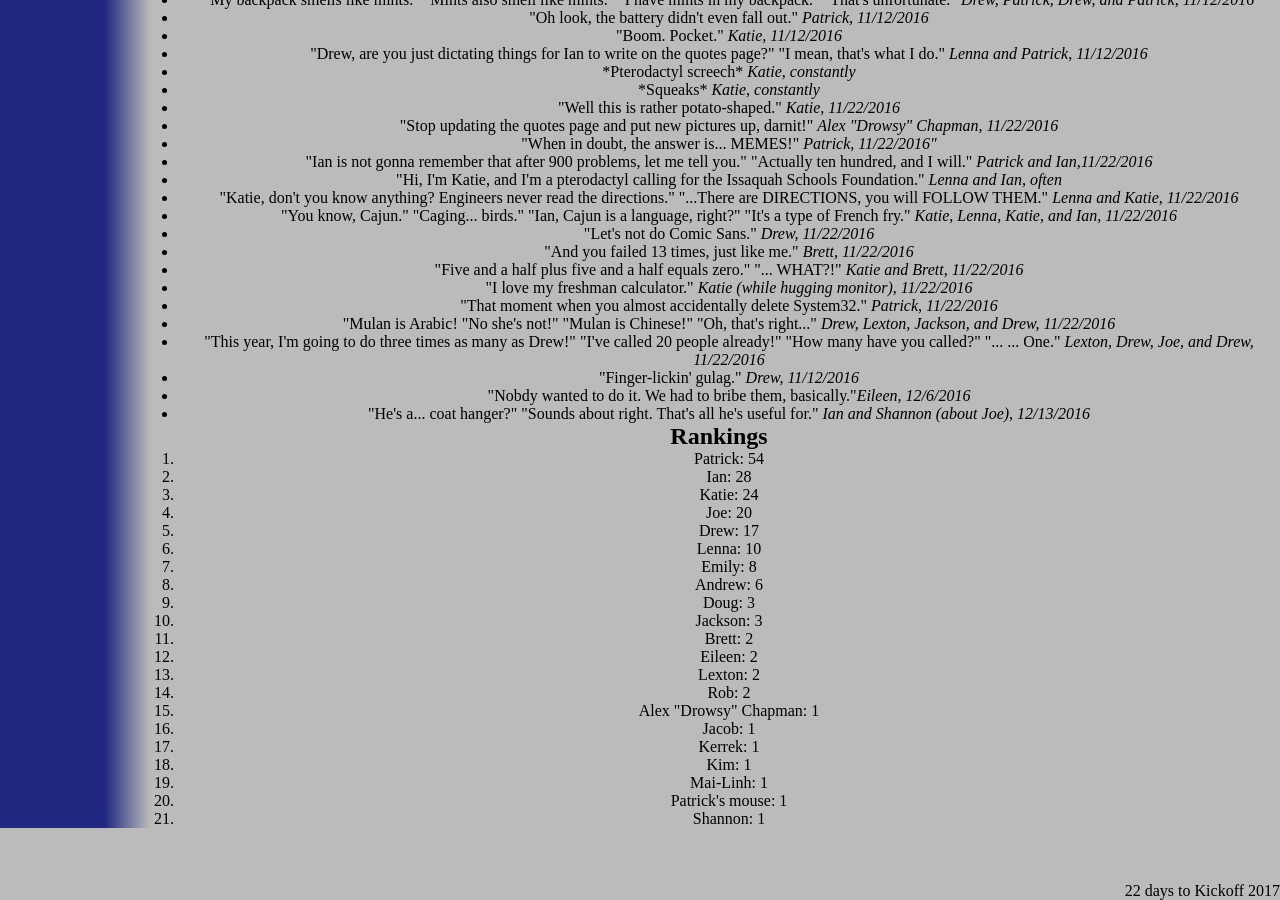
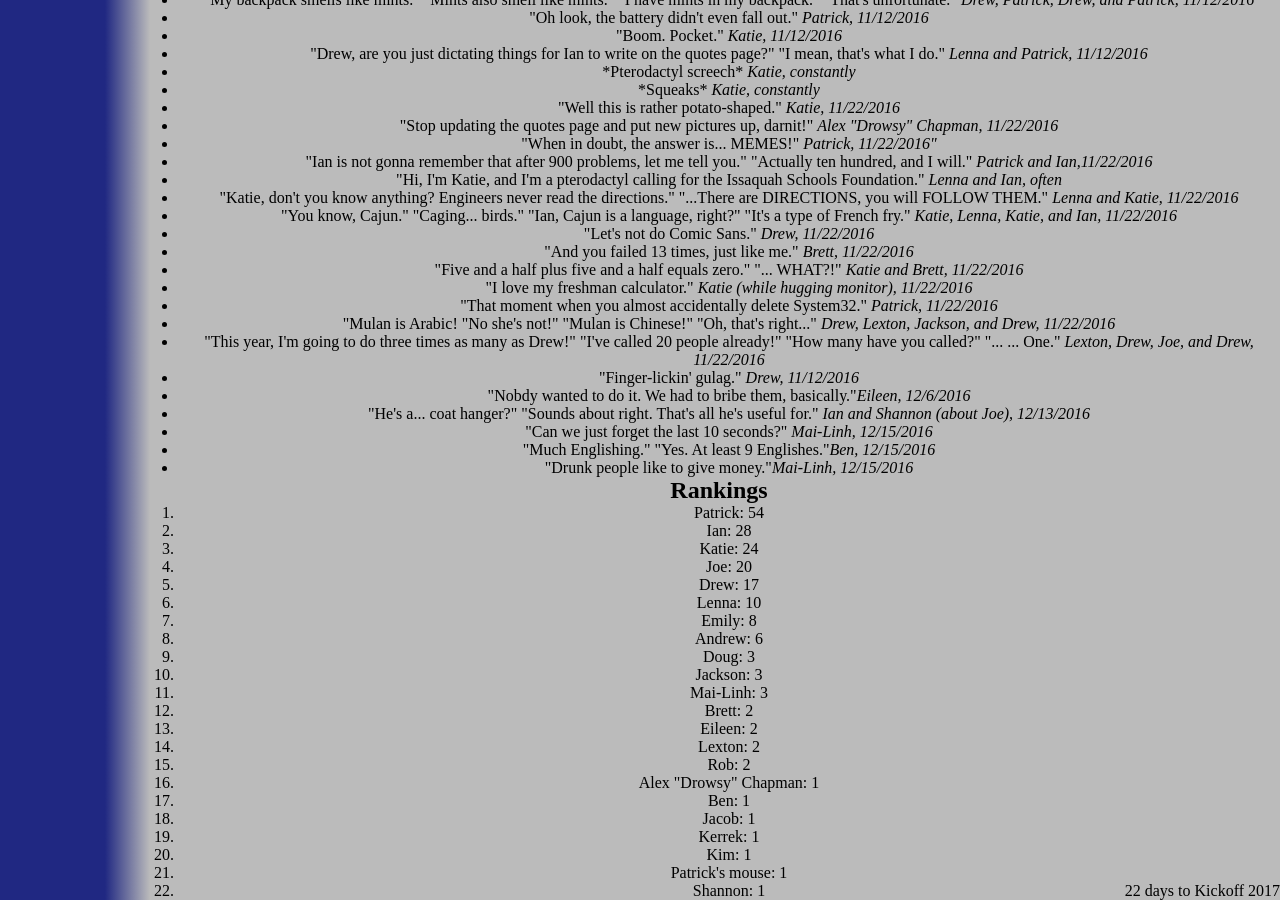
Before and after one commit to katiebugmoon/FRC4131.github.io, a Jekyll site: the page built from media/2017/quotes.html, in a window 1280 px wide and 900 px high, scrolled down 2275 px. Built offline with Jekyll 4.4.1, drawn with Linux system fonts in a browser that asks for light colours; nearby versions of some CDN libraries.

Commit message:
Update quotes.html

```diff
--- a/media/2017/quotes.html
+++ b/media/2017/quotes.html
@@ -142,6 +142,9 @@ title: Build Season 2017 Quotes
 	<li>"Finger-lickin' gulag." <i> Drew, 11/12/2016</i></li>
 	<li>"Nobdy wanted to do it. We had to bribe them, basically."<i>Eileen, 12/6/2016</i></li>
 	<li>"He's a... coat hanger?" "Sounds about right. That's all he's useful for." <i>Ian and Shannon (about Joe), 12/13/2016</i></li>
+	<li>"Can we just forget the last 10 seconds?" <i>Mai-Linh, 12/15/2016</i></li>
+	<li>"Much Englishing." "Yes. At least 9 Englishes."<i>Ben, 12/15/2016</i></li>
+	<li>"Drunk people like to give money."<i>Mai-Linh, 12/15/2016</i></li>
 </ul>
 <h2>Rankings</h2>
 <ol id='rankings'></ol>
```
